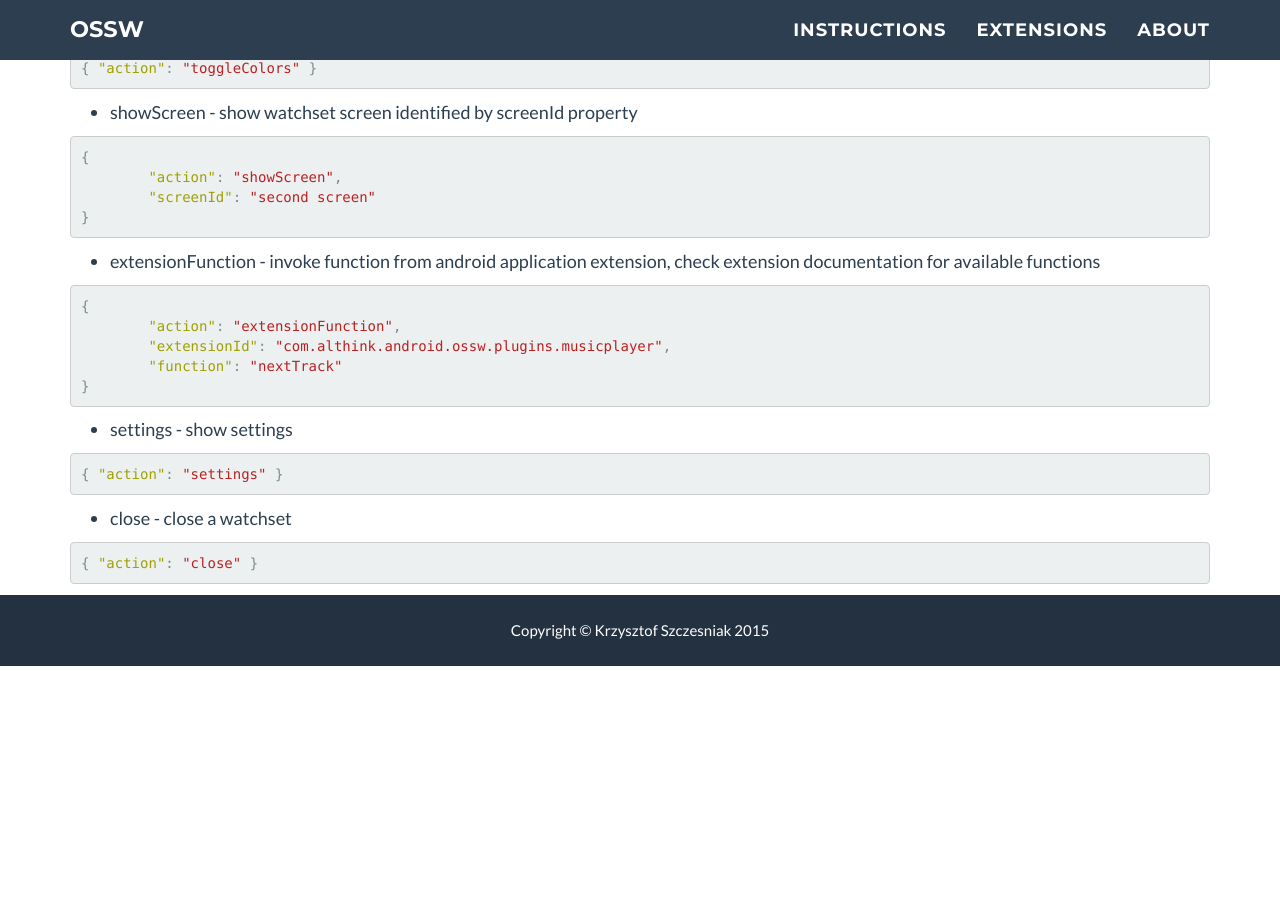
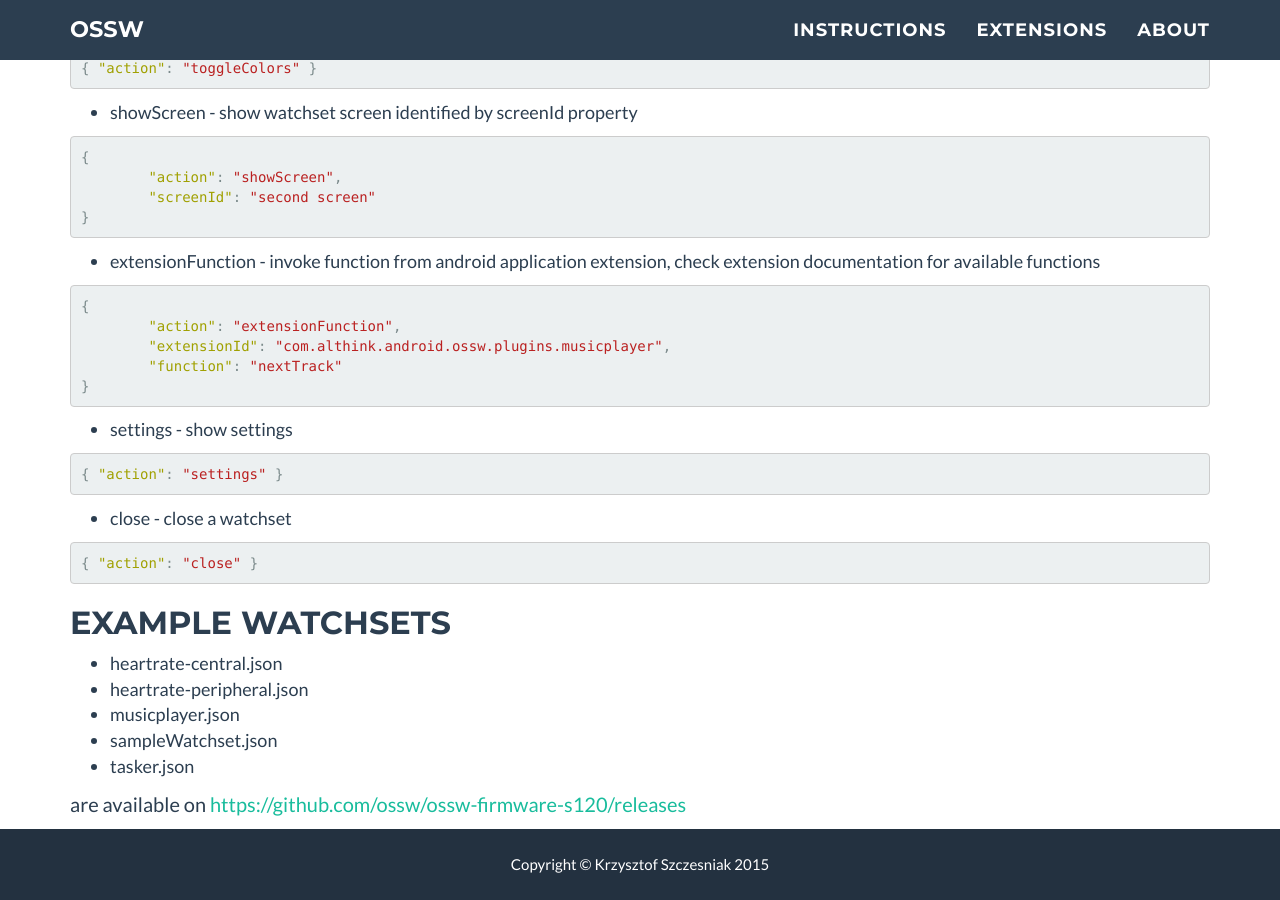
Before and after one commit to ossw/ossw.github.io, a Jekyll site: the page built from _instructions/03-create-a-watchset.md, in a window 1280 px wide and 900 px high, scrolled down 8982 px. Built offline with Jekyll 4.4.1, drawn with Linux system fonts in a browser that asks for light colours; before the commit the page ends 9648 px from its top, so only the background shows below that.

Commit message:
Update 03-create-a-watchset.md
Added a link to OSSW release 0.1, where you have included example watchsets

```diff
--- a/_instructions/03-create-a-watchset.md
+++ b/_instructions/03-create-a-watchset.md
@@ -438,3 +438,13 @@ Available actions:
 {% highlight json %}
 { "action": "close" }
 {% endhighlight %}
+
+## Example Watchsets
+
+- heartrate-central.json
+- heartrate-peripheral.json
+- musicplayer.json
+- sampleWatchset.json
+- tasker.json
+
+are available on <https://github.com/ossw/ossw-firmware-s120/releases>
```
